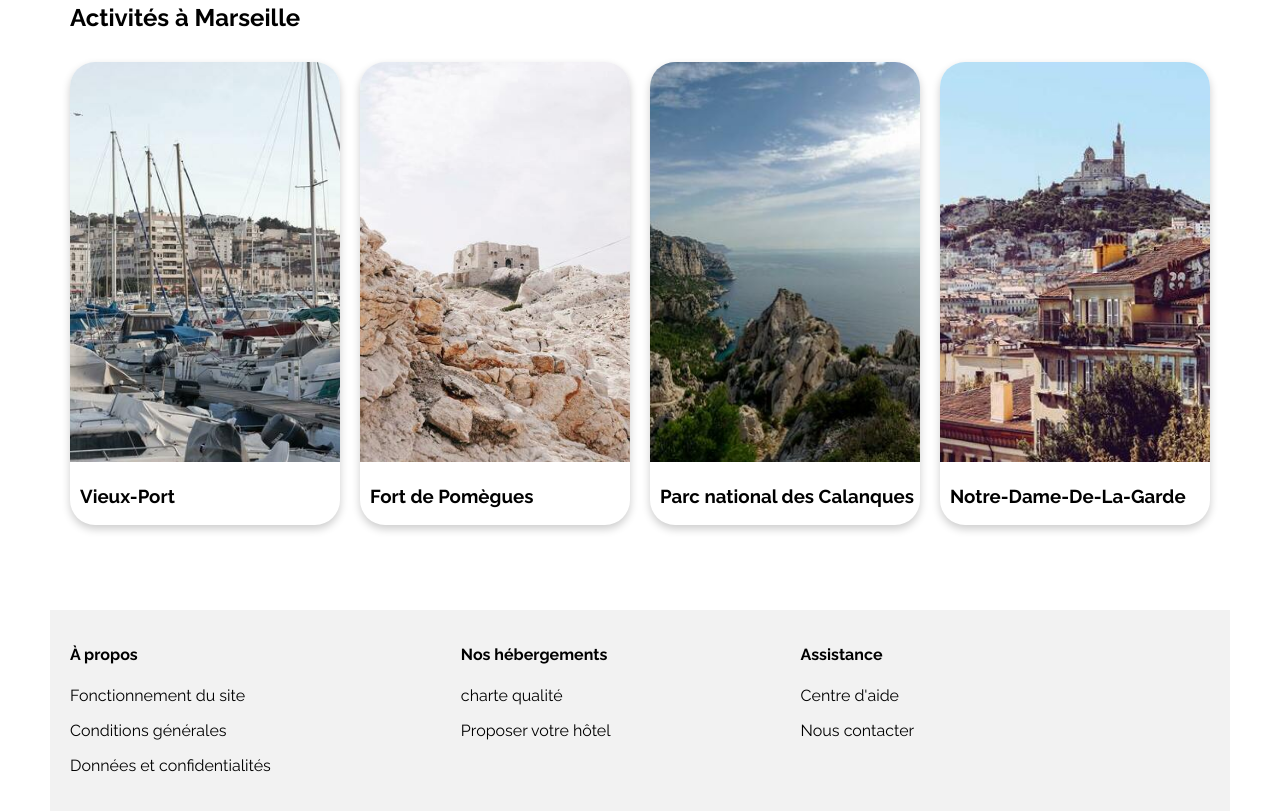
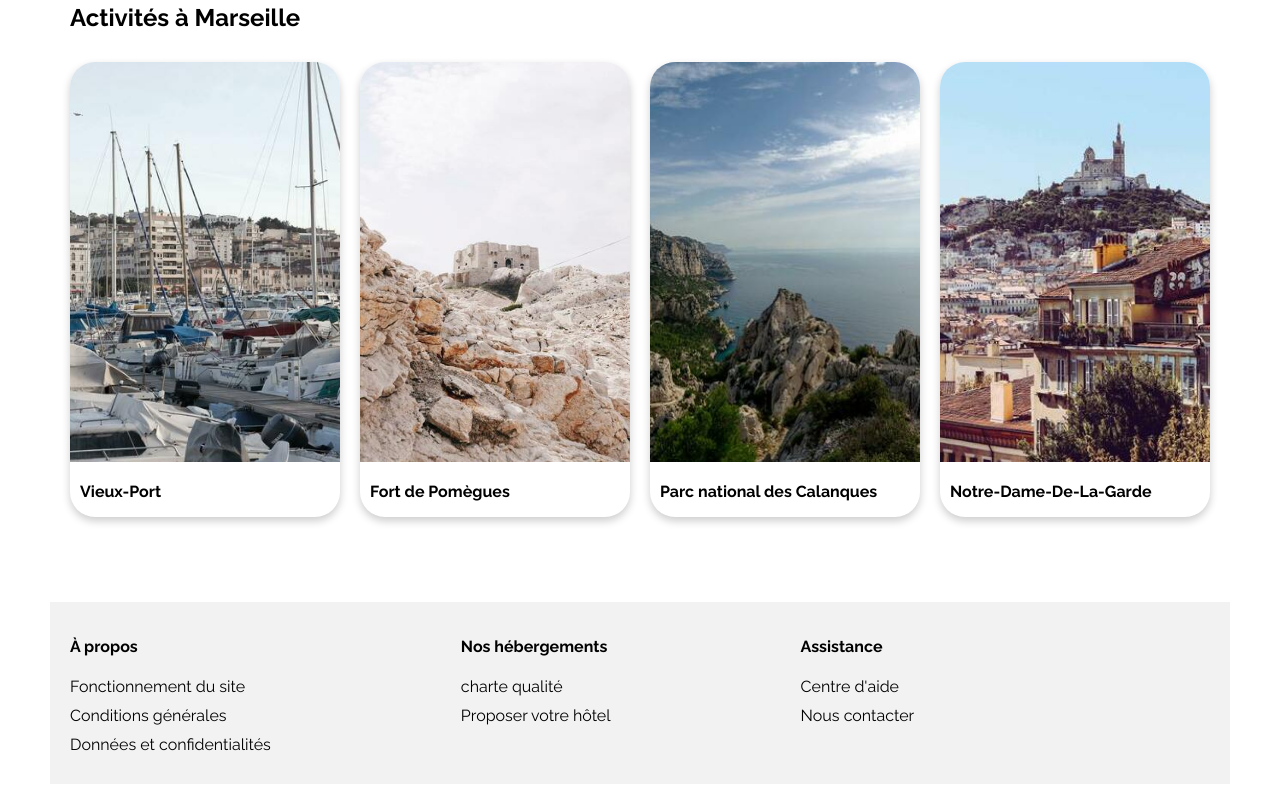
Before and after one commit to JordanKlashi/Projet-3, a plain HTML site: page index.html in a window 1280 px wide. Shown: the part 1071-1882 px from the top of the page. After the commit the page ends 1855 px from the top, so only its background shows below. Drawn offline with Linux system fonts and the light colour scheme.

Commit message:
Finish
change font-size for activity & filter
make some padding
add opacity for placeholder in firefox
remake footer with ul/li

```diff
--- a/css/style.css
+++ b/css/style.css
@@ -84,6 +84,7 @@ body {
     color:black;
     font-weight:bold;
     font-size:16px;
+    opacity:1;
 }
 .locate-button {
     display:flex;
@@ -110,7 +111,7 @@ body {
     border-radius:20px;
     border:solid #0065FC;
     filter: drop-shadow(0px 4px 4px rgba(0, 0, 0, 0.4));
-    width:60px;
+    width:85px;
     transform:translateX(-30%)
 
 }
@@ -154,14 +155,16 @@ body {
     font-size: medium;
     text-align: center;
     font-weight:bold;
-    padding-left:10px;
-
+    padding:10px;
 }
 .button:hover{
     background-color: var(--filter-bg-color);
 }
+.button-filtres__logo {
+    padding:5px;
+}
 .button__txt {
-    padding-left:10px;
+    font-size:12px;
 }
 .euro {
     font-weight: 700;
@@ -304,6 +307,9 @@ body {
 .card-txt {
     margin-left:10px;
 }
+.Subtitle-activity{
+    font-size:16px;
+}
 .footer-background {
     margin-top:30px;
     background-color: #f2f2f2;
@@ -319,8 +325,13 @@ body {
     color:black;
     padding-bottom:15px;
 }
-.footer-txt article{
-    padding-bottom:15px;
+.footer-txt__list{
+    list-style: none;
+    margin:0;
+    padding:0;
+}
+.footer-txt__list li{
+    padding-bottom:10px;
 }
 
 /* Le code ci-dessous correspond à la version responsive uniquement */
@@ -433,6 +444,9 @@ body {
 .locate {
     padding:0 10px 0 20px;
 }
+.Locate-Marseille{
+    width:100%;
+}
 .button {
     margin-bottom:20px;
     text-align:left;
@@ -483,3 +497,7 @@ body {
     gap:0;
 }
 }
+
+
+ découpage++
+ insérez figma
--- a/index.html
+++ b/index.html
@@ -8,7 +8,9 @@
     <link rel="preconnect" href="https://fonts.googleapis.com">
     <link rel="preconnect" href="https://fonts.gstatic.com" crossorigin>
     <link href="https://fonts.googleapis.com/css2?family=Raleway:wght@400;500;700&display=swap" rel="stylesheet">
-    <link rel="stylesheet" href="https://cdnjs.cloudflare.com/ajax/libs/font-awesome/6.2.1/css/all.min.css" integrity="sha512-MV7K8+y+gLIBoVD59lQIYicR65iaqukzvf/nwasF0nqhPay5w/9lJmVM2hMDcnK1OnMGCdVK+iQrJ7lzPJQd1w==" crossorigin="anonymous" referrerpolicy="no-referrer"/>
+    <link rel="stylesheet" href="https://cdnjs.cloudflare.com/ajax/libs/font-awesome/6.2.1/css/all.min.css"
+    integrity="sha512-MV7K8+y+gLIBoVD59lQIYicR65iaqukzvf/nwasF0nqhPay5w/9lJmVM2hMDcnK1OnMGCdVK+iQrJ7lzPJQd1w=="
+    crossorigin="anonymous" referrerpolicy="no-referrer"/>
     <link rel="stylesheet" href="./css/style.css">
 </head>
 <body>
@@ -36,13 +38,13 @@
                 <div class="Filter-flex">
                 <h2 class="title-filtres">Filtres</h2>
                         <div class="button-filtres">
-                    <button class="button"><i class="fa-solid fa-money-bill-wave" aria-hidden="true"></i><span class="button__txt">Économique</span></button>
+                    <button class="button"><span class="button-filtres__logo"><i class="fa-solid fa-money-bill-wave" aria-hidden="true"></i></span><span class="button__txt">Économique</span></button>
 
-                    <button class="button"><i class="fa-solid fa-person" aria-hidden="true"></i><span class="button__txt">Familial</span></button>
+                    <button class="button"><span  class="button-filtres__logo"><i class="fa-solid fa-person" aria-hidden="true"></i></span><span class="button__txt">Familial</span></button>
 
-                    <button class="button"><i class="fa-solid fa-heart" aria-hidden="true"></i><span class="button__txt">Romantique</span></button>
+                    <button class="button"><span  class="button-filtres__logo"><i class="fa-solid fa-heart" aria-hidden="true"></i></span><span class="button__txt">Romantique</span></button>
 
-                    <button class="button"><i class="fa-solid fa-fire" aria-hidden="true"></i><span class="button__txt">Nos pépites</span></button>
+                    <button class="button"><span  class="button-filtres__logo"><i class="fa-solid fa-fire" aria-hidden="true"></i></span><span class="button__txt">Nos pépites</span></button>
                         </div>
                 </div>
 
@@ -232,25 +234,25 @@
             <article class="card-activity">
             <img src="images/activites/reno-laithienne.jpg" alt="vieux-port">
                     <div class="card-txt">
-                        <h3>Vieux-Port</h3>
+                        <h3 class="Subtitle-activity">Vieux-Port</h3>
                     </div>
             </article>
             <article class="card-activity">
             <img src="images/activites/paul-hermann.jpg" alt="Fort de Pomègues">
                     <div class="card-txt">
-                        <h3>Fort de Pomègues</h3>
+                        <h3 class="Subtitle-activity">Fort de Pomègues</h3>
                     </div>
             </article>
             <article class="card-activity">
             <img src="images/activites/kilyan-sockalingum.jpg" alt="Parc national des Calanques">
                     <div class="card-txt">
-                        <h3>Parc national des Calanques</h3>
+                        <h3 class="Subtitle-activity">Parc national des Calanques</h3>
                     </div>
             </article>
             <article class="card-activity">
             <img src="images/activites/florian-wehde.jpg" alt="Notre-Dame-De-La-Garde">
                     <div class="card-txt">
-                        <h3>Notre-Dame-De-La-Garde</h3>
+                        <h3 class="Subtitle-activity">Notre-Dame-De-La-Garde</h3>
                     </div>
             </article>
             </div>
@@ -260,19 +262,22 @@
 
             <div class="footer-txt">
                 <h4>À propos</h4>
-                <p><a href="#">Fonctionnement du site</a></p>
-                <p><a href="#">Conditions générales</a></p>
-                <p><a href="#">Données et confidentialités</a></p>
+                <ul class="footer-txt__list">
+                <li><a href="#">Fonctionnement du site</a></li>
+                <li><a href="#">Conditions générales</a></li>
+                <li><a href="#">Données et confidentialités</a></li></ul>
             </div>
             <div class="footer-txt">
                 <h4>Nos hébergements</h4>
-                <p><a href="#">charte qualité</a></p>
-                <p><a href="#">Proposer votre hôtel</a></p>
+                <ul class="footer-txt__list">
+                <li><a href="#">charte qualité</a></li>
+                <li><a href="#">Proposer votre hôtel</a></li></ul>
             </div>
             <div class="footer-txt">
                 <h4>Assistance</h4>
-                <p><a href="#">Centre d'aide</a></p>
-                <p><a href="#">Nous contacter</a></p>
+                <ul class="footer-txt__list">
+                <li><a href="#">Centre d'aide</a></li>
+                <li><a href="#">Nous contacter</a></li></ul>
             </div>
 
         </footer>
```
